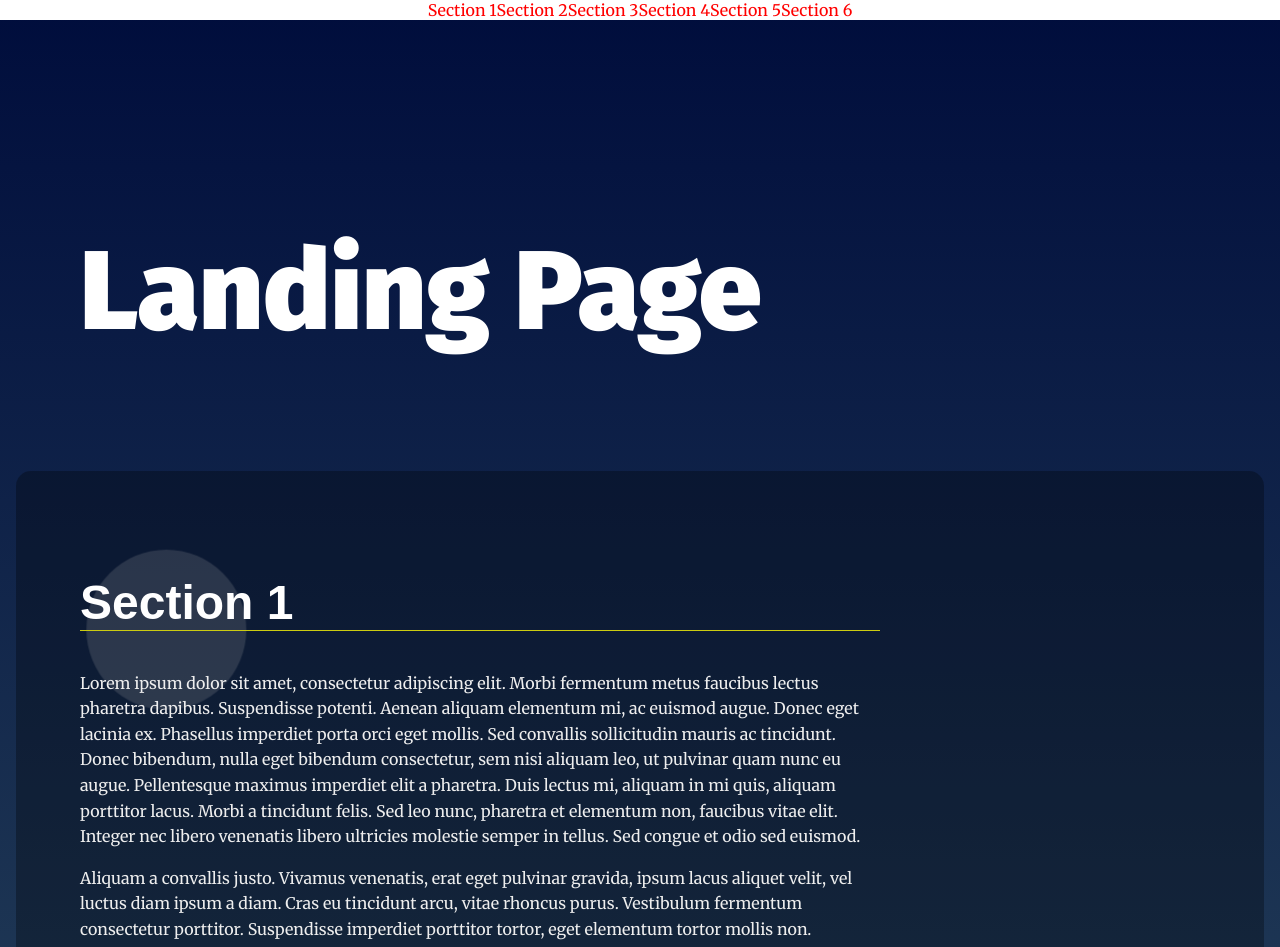
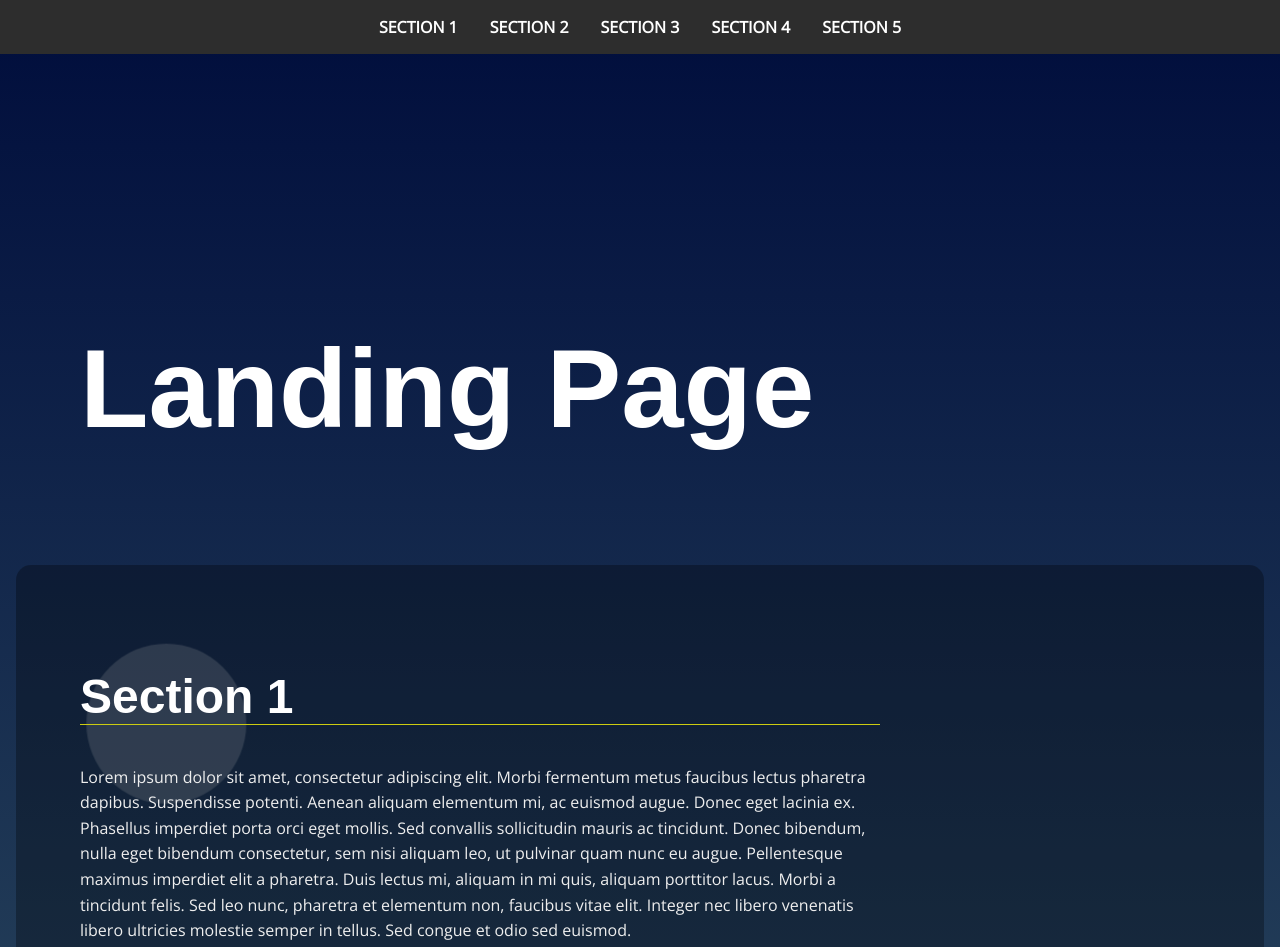
Before and after one commit to Alen002/LandingPage, a plain HTML site: page index.html in a window 1280 px wide. Shown: the top 947 px of the page. Drawn offline with nearby package versions, Linux system fonts and the light colour scheme.

Commit message:
added a media query for some responsiveness and adjusted some css code

```diff
--- a/css/styles.css
+++ b/css/styles.css
@@ -14,10 +14,10 @@ body {
     background: rgb(136,203,171);
     background: linear-gradient(0deg, rgba(136,203,171,1) 0%, rgba(0,13,60,1) 100%);
     margin: 0;
-    font-family: 'Merriweather', serif;
+    font-family: 'Open Sans', serif;
     color: #fff;
+    padding-top: 100px;
 }
-
 
 /* Typeography General*/
 h1 {
@@ -64,30 +64,33 @@ section {
 /* ---- Module Rules ---- */
 
 /* Navigation Styles*/
+nav {
+    padding: 0px;
+    background-color: rgb(45, 45, 45);
+    text-align: center;
+}
+
 .navbar__menu ul {
     padding-left: 0;
     margin: 0;
-    text-align: center;
-}
-
-.navbar__menu li {
-    display: inline-block;
-    color: red; /** MOJE **/
+    text-transform: uppercase;
 }
 
 .navbar__menu .menu__link {
     display: block;
-    padding: 1em;
+    padding: 0.3em;
     font-weight: bold;
     text-decoration: none;
-    color: #000;
+    color:white;
+    border-radius: 5px;
 }
 
 .navbar__menu .menu__link:hover {
-    background: #333;
+    background: rgb(91, 84, 84);
     color: #fff;
     transition: ease 0.3s all;
 }
+
 
 /* Header Styles */
 .page__header {
@@ -228,3 +231,22 @@ section.your-active-class .landing__container::after {
 		           rotate(-360deg);
 	}
 }
+
+/* Media Query for viewport width */
+@media(min-width: 700px) {
+    nav {
+        display: flex;
+        padding: 10px;
+        justify-content: space-around;
+        background-color: rgb(45, 45, 45);
+        padding: 0px;
+    }
+
+    .navbar__menu ul {
+        display: flex;
+    }
+    .navbar__menu .menu__link {
+        padding: 1em;
+
+    }
+}
--- a/index.html
+++ b/index.html
@@ -6,7 +6,7 @@
   <meta http-equiv="X-UA-Compatible" content="ie=edge">
   <title>Manipulating the DOM</title>
   <!-- Load Google Fonts -->
-  <link href="https://fonts.googleapis.com/css?family=Fira+Sans:900|Merriweather&display=swap" rel="stylesheet">  <!-- Load Styles -->
+  <link href="https://fonts.googleapis.com/css?family=Open+Sans&display=swap" rel="stylesheet">  <!-- Load Styles -->
   <link href="css/styles.css" rel="stylesheet">
 </head>
 <body>
@@ -17,7 +17,6 @@
     <nav class="navbar__menu">
       <!-- Navigation starts as empty UL that will be populated with JS -->
       <ul id="navbar__list">
-
       </ul>
     </nav>
   </header>
@@ -71,25 +70,6 @@
         <p>Aliquam a convallis justo. Vivamus venenatis, erat eget pulvinar gravida, ipsum lacus aliquet velit, vel luctus diam ipsum a diam. Cras eu tincidunt arcu, vitae rhoncus purus. Vestibulum fermentum consectetur porttitor. Suspendisse imperdiet porttitor tortor, eget elementum tortor mollis non.</p>
       </div>
     </section>
-    <section id="section6" data-nav="Section 6">
-      <div class="landing__container">
-        <h2>Section 6</h2>
-        <p>Lorem ipsum dolor sit amet, consectetur adipiscing elit. Morbi fermentum metus faucibus lectus pharetra dapibus. Suspendisse potenti. Aenean aliquam elementum mi, ac euismod augue. Donec eget lacinia ex. Phasellus imperdiet porta orci eget mollis. Sed convallis sollicitudin mauris ac tincidunt. Donec bibendum, nulla eget bibendum consectetur, sem nisi aliquam leo, ut pulvinar quam nunc eu augue. Pellentesque maximus imperdiet elit a pharetra. Duis lectus mi, aliquam in mi quis, aliquam porttitor lacus. Morbi a tincidunt felis. Sed leo nunc, pharetra et elementum non, faucibus vitae elit. Integer nec libero venenatis libero ultricies molestie semper in tellus. Sed congue et odio sed euismod.</p>
-
-        <p>Aliquam a convallis justo. Vivamus venenatis, erat eget pulvinar gravida, ipsum lacus aliquet velit, vel luctus diam ipsum a diam. Cras eu tincidunt arcu, vitae rhoncus purus. Vestibulum fermentum consectetur porttitor. Suspendisse imperdiet porttitor tortor, eget elementum tortor mollis non.</p>
-      </div>
-    </section>
-
-
-
-
-
-
-
-
-
-
-
   </main>
 
 
--- a/js/app.js
+++ b/js/app.js
@@ -56,15 +56,21 @@
 
 /**
  * Purpose: Adds sections dynamically to the navigation bar
- * Create navbarItems from sections with the method createElement()
+ *
+ * Create navbarItems as anchors from sections with the method createElement()
+ * Retrieve the id of each section with value.id and store it into the variable id
+ * Add the section id to the anchor tag via setAttribute() method
  * Add navbarItems to the navbar__list node with the method appendChild()
  * Use dataset for retrieving the data attributes of data-nav of each section with dataset.nav and add it to the navbarItems with innerHTML
- * Usage for navigation menu: createElement(), appendChild(), innerHTML, dataset for retrieving data attributes
+ * Usage for navigation menu: createElement(), setAttribute(), appendChild(), innerHTML, dataset for retrieving data attributes
  */
 const section = document.querySelectorAll('section');
 
 section.forEach((value) => {
-    const navbarItems = document.createElement('li');
+    const navbarItems = document.createElement('a');
+    navbarItems.classList.add('menu__link')
+    let id = "#" + value.id;
+    navbarItems.setAttribute('href', id);
     document.querySelector('#navbar__list').appendChild(navbarItems).innerHTML = value.dataset.nav;
 
     console.log(value.dataset.nav)
@@ -72,14 +78,12 @@ section.forEach((value) => {
 
 /**
  * Purpose: Highlight dynamically sections
- */
-
-/**
- * Check the coordinates of the section in the viewport with the method .getBoundingClientRect() for each section
- * Retrieve the actual y and bottom coordinates of every section element via the scroll event listener
+ *
+ * Listen for the scroll event initiated by the user with the scroll event listener
+ * Retrieve the data for the y and bottom coordinates of each section with the method .getBoundingClientRect()
  * Calculate the actual height of each section with the formula height = coordinates.bottom - coordinates.y
- * If coordinates of an section reach an upper or lower viewport area then execute the classList method and add/remove the class 'your-active-class'
- * console.log is included to monitor the coordinates for each section
+ * If coordinates of a section reach an upper or lower viewport area then execute the classList method and add/remove the class 'your-active-class'
+ * console.log is included to monitor the coordinates of each section
  * Usage for viewport functionality: getBoundingClientRect(),y, bottom, window.innerHeight
  */
 
```
